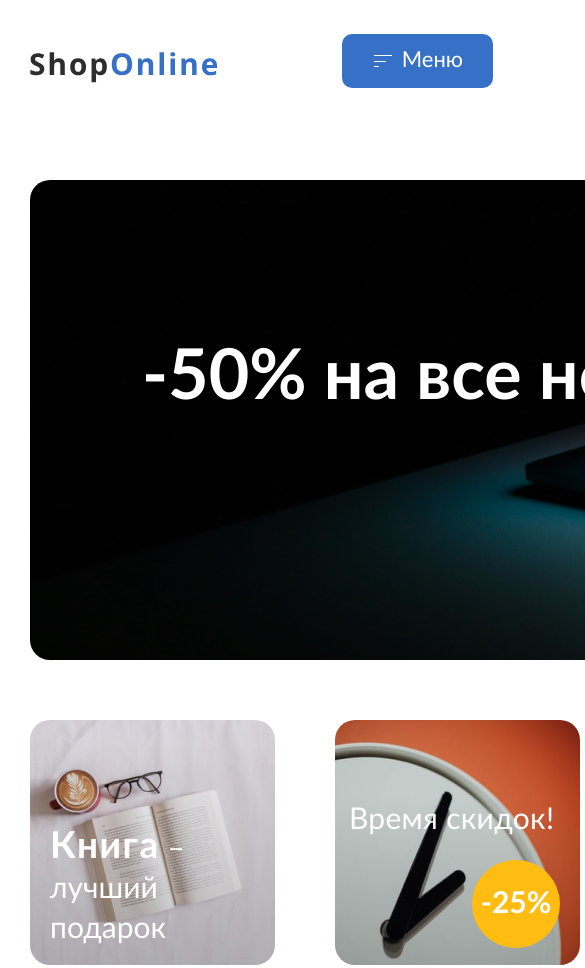
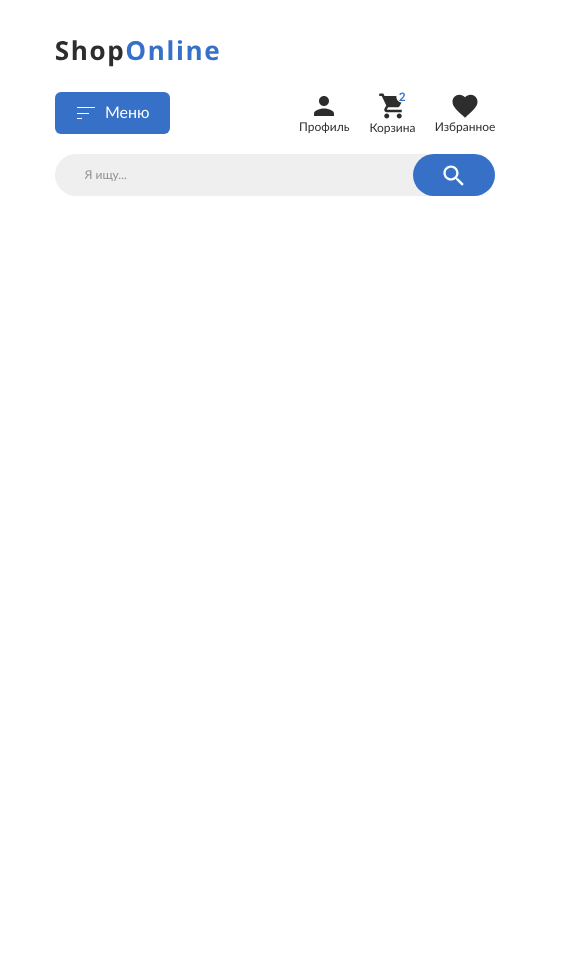
Before and after one commit to Nisovaki/frontend, a plain HTML site: page index.html in a window 390 px wide. Shown: the top 968 px of the page, 585 px wide, since content can reach past the window. After the commit the page ends 844 px from the top, so only its background shows below. Drawn offline with Linux system fonts and the light colour scheme.

Commit message:
The practical task has been fixed

```diff
--- a/css/header.css
+++ b/css/header.css
@@ -12,11 +12,18 @@
 }
 
 .header__logo {
+  grid-area: 1 / 1 / 2 / 2;
   background-image: url(../img/logo.svg);
+  background-size: contain;
   background-repeat: no-repeat;
   width: 190px;
   height: 41px;
   margin-top: 22px;
+}
+
+.nav {
+  justify-content: start;
+  grid-area: 1 / 2 / 2 / 3;
 }
 
 .nav__btn {
@@ -60,10 +67,11 @@
 
 .header__form {
   position: relative;
+  grid-area: 1 / 3 / 2 / 4;
 }
 
 .header__inp {
-  width: 757px;
+  width: 752px;
   height: 54px;
   background-color: var(--inp-colops);
   border: none;
@@ -94,8 +102,19 @@
   display: flex;
   flex-direction: column;
   align-items: center;
-  margin-top: 2px;
   color: var(--main-text);
+}
+
+.header__profile {
+  grid-area: 1 / 4 / 2 / 5;
+}
+
+.header__basket {
+  grid-area: 1 / 5 / 2 / 6;
+}
+
+.header__favourites {
+  grid-area: 1 / 6 / 2 / 7;
 }
 
 .header__profile-img {
@@ -115,3 +134,225 @@
   height: 33px;
   margin-bottom: 10px;
 }
+
+@media (max-width: 1850px)  {
+  .header__block {
+    grid-column-gap: 34px;
+  }
+}
+
+@media (max-width: 1680px)  {
+  .header__block {
+    grid-template-columns: 190px 703px 69px 66px 79px;
+    grid-template-rows: 70px 70px;
+    grid-column-gap: 63px;
+    grid-row-gap: 20px;
+  }
+
+  .header__inp {
+    width: 700px;
+  }
+
+  .header__btn {
+    right: 4px;
+  }
+
+  .nav {
+    grid-area: 2 / 1 / 2 / 3;
+  }
+
+  .header__form {
+    grid-area: 1 / 2 / 2 / 3;
+  }
+
+  .header__profile {
+    grid-area: 1 / 3 / 2 / 4;
+  }
+
+  .header__basket {
+    grid-area: 1 / 4 / 2 / 4;
+  }
+
+  .header__favourites {
+    grid-area: 1 / 5 / 2 / 5;
+  }
+}
+
+@media (max-width: 1440px)  {
+  .header__block {
+    grid-column-gap: 26px;
+  }
+}
+
+@media (max-width: 1280px) {
+  .header__block {
+    grid-template-columns: 201px 369px 69px 66px 82px;
+    grid-template-rows: 70px 70px;
+    grid-column-gap: 38px;
+    grid-row-gap: 23px;
+  }
+
+  .nav {
+    grid-area: 2 / 1 / 2 / 2;
+  }
+
+  .header__form {
+    grid-area: 2 / 2 / 3 / 6;
+  }
+
+  .header__inp {
+    width: 700px;
+  }
+
+  .header__btn {
+    right: 0px;
+    top: 0;
+  }
+
+  .header__profile {
+    grid-area: 1 / 3 / 1 / 3;
+    margin-top: 6px;
+  }
+
+  .header__basket {
+    grid-area: 1 / 4 / 1 / 4;
+    margin-top: 6px;
+  }
+
+  .header__favourites {
+    grid-area: 1 / 5 / 1 / 5;
+    margin-top: 6px;
+  }
+}
+
+@media (max-width: 997px)  {
+  .header__block {
+    grid-template-columns: 161px 369px 110px 59px;
+    grid-column-gap: 0px;
+    grid-row-gap: 2px;
+  }
+
+  .header__logo{
+    width: 165px;
+    height: 35px;
+    margin-top: 13px;
+  }
+
+  .nav__btn {
+    font-size: 16px;
+    width: 115px;
+    height: 42px;
+    padding: 15px 20px;
+    border-radius: 6px;
+  }
+
+  .header__form {
+    grid-area: 2 / 2 / 3 / 5;
+  }
+
+  .header__inp {
+    width: 500px;
+    height: 42px;
+    font-size: 12px;
+    padding: 14px 30px;
+  }
+
+  .header__btn {
+    width: 82px;
+    height: 42px;
+    top: 0;
+    right: 0;
+    background-size: 21px;
+  }
+
+  .header__profile,
+  .header__basket,
+  .header__favourites {
+    font-size: 12px;
+    margin-top: 0;
+  }
+
+  .header__profile {
+    justify-self: end;
+    grid-area: 1 / 2 / 1 / 2;
+  }
+
+  .header__basket {
+    grid-area: 1 / 3 / 1 / 3;
+  }
+
+  .header__favourites {
+    grid-area: 1 / 4 / 1 / 4;
+    margin-left: 0;
+  }
+
+  .header__profile-img {
+    width: 30px;
+    height: 30px;
+    margin-bottom: 0;
+  }
+
+  .header__basket-img {
+    width: 30px;
+    height: 32px;
+    margin-bottom: 0;
+  }
+
+  .header__favourites-img {
+    width: 30px;
+    height: 30px;
+    margin-top: 0px;
+    margin-bottom: 0;
+  }
+}
+
+@media (max-width: 768px)  {
+  .header__block {
+    grid-template-rows: 50px 50px 50px;
+    grid-template-columns: 161px 214px 86px 59px;
+    grid-row-gap: 15px;
+  }
+
+  .header__form {
+    grid-area: 3 / 1 / 3 / 5;
+  }
+
+  .header__inp {
+    width: 520px;
+  }
+
+  .header__profile {
+    grid-area: 2 / 2 / 2 / 2;
+  }
+
+  .header__basket {
+    grid-area: 1 / 3 / 4 / 3;
+  }
+
+  .header__favourites {
+    grid-area: 1 / 4 / 4 / 4;
+  }
+}
+
+@media (max-width: 568px) {
+  .header__block {
+    grid-template-columns: 166px 129px 86px 59px;
+    grid-row-gap: 12px;
+  }
+
+  .header__inp {
+    width: 440px;
+  }
+}
+
+@media (max-width: 480px)  {
+  .container {
+    max-width: 320px;
+  }
+}
+
+@media (max-width: 320px)  {
+  .container {
+    max-width: 280px;
+  }
+}
--- a/css/style.css
+++ b/css/style.css
@@ -83,9 +83,63 @@ iframe {
   font-size: 30px;
 }
 
+@media (max-width: 1850px)  {
+  .container {
+    max-width: 1650px;
+  }
+}
 
-/* @media (max-width: 1920px)  {
+@media (max-width: 1680px)  {
   .container {
-    max-width: 1770px;
+    max-width: 1400px;
+    padding: 0 19.5px;
   }
-} */
+}
+
+@media (max-width: 1440px)  {
+  .container {
+    max-width: 1250px;
+  }
+}
+
+@media (max-width: 1280px)  {
+  .container {
+    max-width: 980px;
+  }
+}
+
+@media (max-width: 1024px)  {
+  .container {
+    max-width: 997px;
+  }
+}
+
+@media (max-width: 997px)  {
+  .container {
+    max-width: 760px;
+  }
+}
+
+@media (max-width: 768px)  {
+  .container {
+    max-width: 560px;
+  }
+}
+
+@media (max-width: 568px)  {
+  .container {
+    max-width: 480px;
+  }
+}
+
+@media (max-width: 480px)  {
+  .container {
+    max-width: 320px;
+  }
+}
+
+@media (max-width: 320px)  {
+  .container {
+    max-width: 280px;
+  }
+}
--- a/index.html
+++ b/index.html
@@ -7,7 +7,7 @@
     <title>Lesson_07</title>
   </head>
   <body>
-    <!-- Посмотреть сколько размер экрана между 1920 до 1024 -->
+    <!-- Настроить три иконки по высоте -->
     <header class="header">
       <div class="container">
         <div class="header__block">
@@ -45,7 +45,7 @@
       </div>
     </header>
 
-    <main>
+    <!-- <main>
       <div class="container">
         <div class="sale">
           <div class="sale__list">
@@ -116,6 +116,6 @@
           </div>
         </div>
       </div>
-    </main>
+    </main> -->
   </body>
 </html>
```
